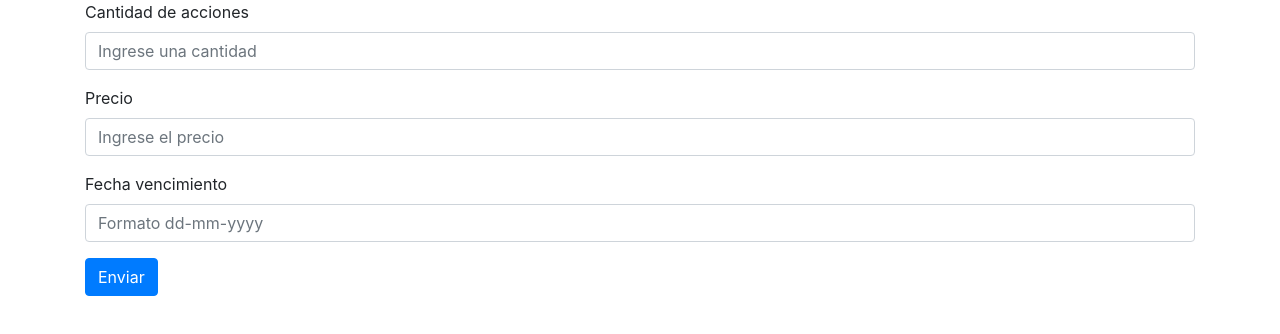
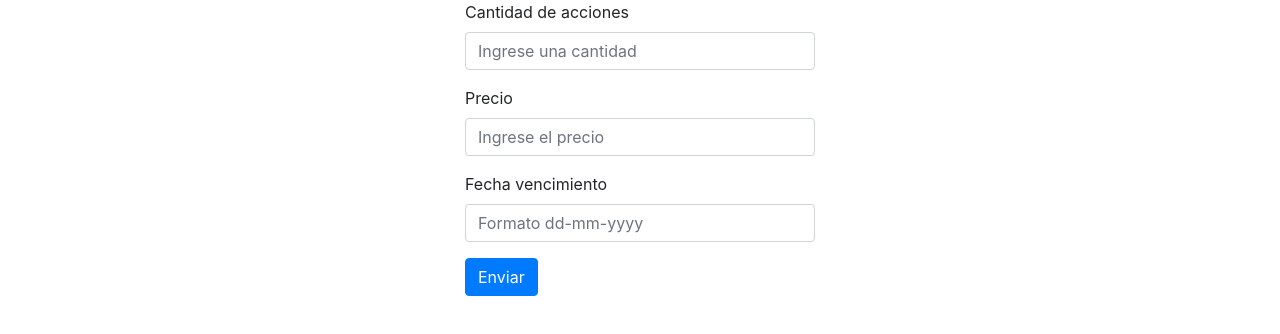
Before and after one commit to fedegaretti/UNQTradingFE, a React (Create React App) app: page /venta in a window 1280 px wide. Shown: the top 334 px of the page. Built offline with nearby package versions, Linux system fonts and the light colour scheme.

Commit message:
Se agregan algunos estilos

```diff
--- a/src/Components/Venta.jsx
+++ b/src/Components/Venta.jsx
@@ -1,6 +1,6 @@
 import React, {useState} from 'react';
 import axios from 'axios';
-import { Button, Form, Col, Container } from 'react-bootstrap';
+import { Button, Form, Col, Container, Row } from 'react-bootstrap';
 
 export default function Venta() {
 
@@ -14,6 +14,8 @@ export default function Venta() {
     return (
         <div>
             <Container>
+            <Row className="justify-content-md-center">
+            <Col xs = {4}>
             <Form>
               <Form.Group controlId="cantidad">
                 <Form.Label>Cantidad de acciones</Form.Label>
@@ -44,7 +46,8 @@ export default function Venta() {
                 Enviar
               </Button>
             </Form>
-
+            </Col>
+            </Row>
             </Container>
         </div>
     );
@@ -86,7 +89,6 @@ export default function Venta() {
         }).then((response) => {
             alert("ok")
         }).catch((error) => {
-        console.log(error.response)
             alert("fail")
         })
     }
```
